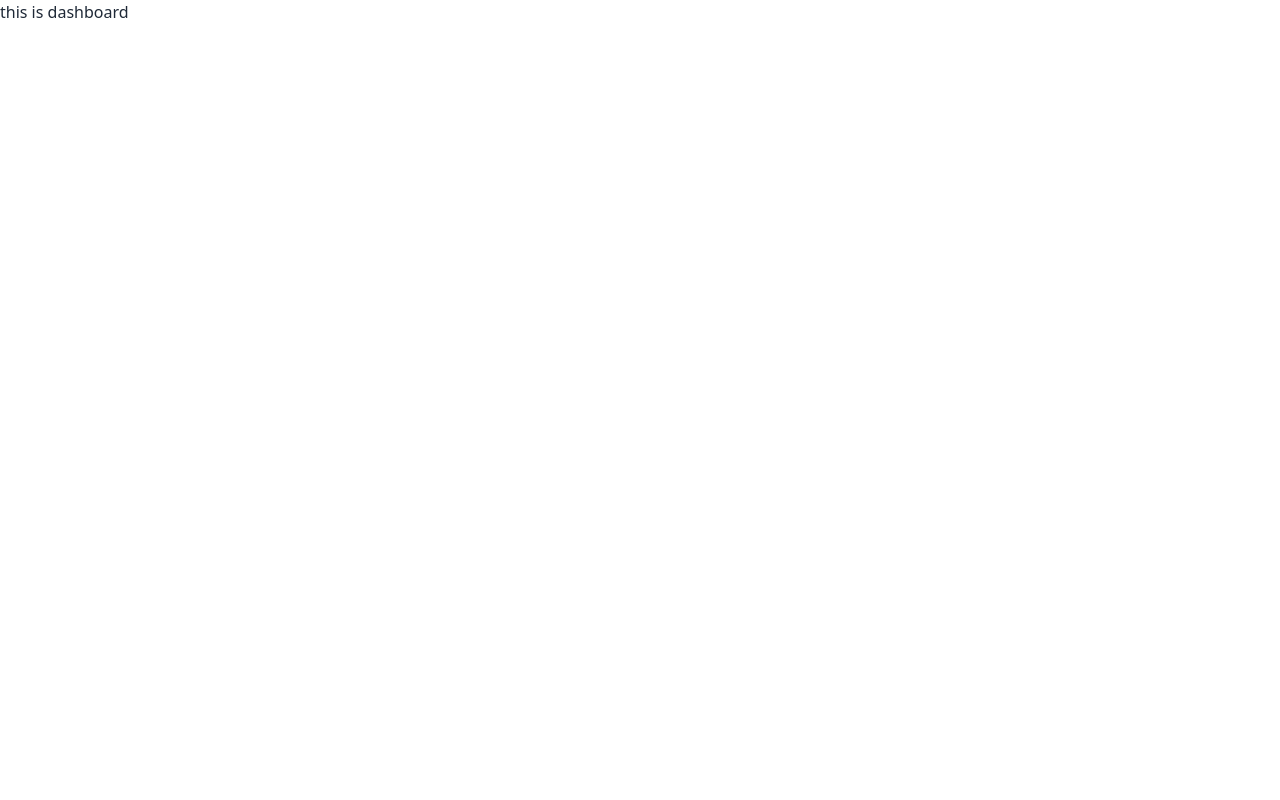
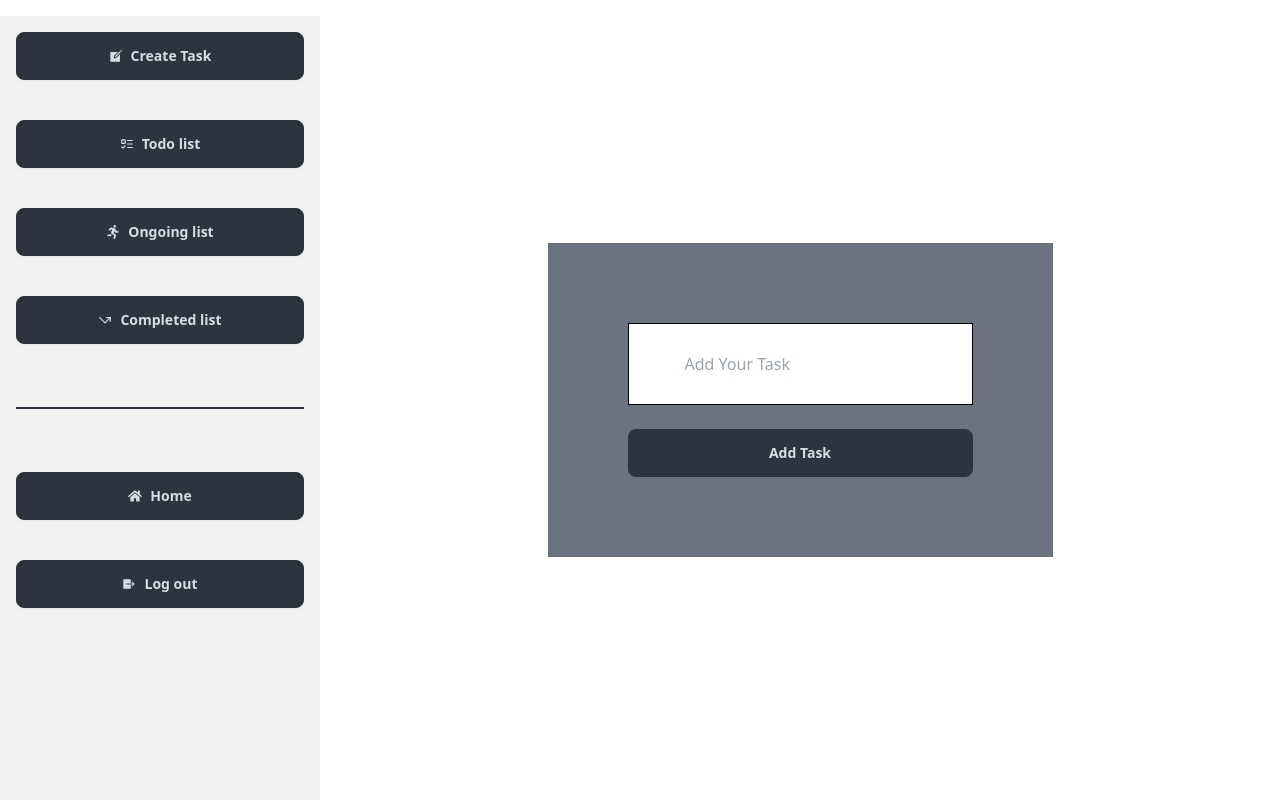
Before and after one commit to Digontha/task-client, a React (Vite) app: page /dashboard in a window 1280 px wide. Built offline with nearby package versions, Linux system fonts and the light colour scheme; no server answers.

Commit message:
create dashboard routes like create task,todo list,ongoing list,completed list

```diff
--- a/src/Pages/Dashboard.jsx
+++ b/src/Pages/Dashboard.jsx
@@ -1,10 +1,53 @@
-import React from 'react';
+import React, { useContext } from 'react';
+import { Link, Outlet, useNavigate } from 'react-router-dom';
+import { IoCreateSharp } from "react-icons/io5";
+import { LuListTodo } from "react-icons/lu";
+import { FaHome, FaRunning } from "react-icons/fa";
+import { TbArrowElbowRight } from "react-icons/tb";
+import { IoLogOutSharp } from "react-icons/io5";
+import { AuthContext } from '../AuthProvider/AuthProvider';
+const Dashboard = () => {
+    const {logOut}=useContext(AuthContext)
+    const navigate=useNavigate()
+    const handleLogOut=() => {
+        logOut()
+        .then(res=>{
+            console.log(res);
+            navigate("/login")
+        })
+    }
+    return (
+        <>
+            <div className="drawer lg:drawer-open">
+                <input id="my-drawer-2" type="checkbox" className="drawer-toggle" />
+                <div className="drawer-content flex flex-col items-center justify-center">
+                    <Outlet></Outlet>
+                    <label htmlFor="my-drawer-2" className="btn btn-primary drawer-button lg:hidden">Open drawer</label>
 
-const Dashboard = () => {
-    return (
-        <div>
-            this is dashboard
-        </div>
+                </div>
+                <div className="drawer-side">
+                    <label htmlFor="my-drawer-2" aria-label="close sidebar" className="drawer-overlay"></label>
+                    <ul className="menu p-4 w-80 min-h-full bg-base-200 text-base-content mt-4">
+                        {/* Sidebar content here */}
+                        <Link to="/dashboard"><li className='btn btn-neutral mb-10 w-full'><p><IoCreateSharp></IoCreateSharp> Create Task</p></li></Link>
+                        <Link to="/dashboard/todo"><li className='btn btn-neutral mb-10 w-full'><p><LuListTodo></LuListTodo>Todo list</p></li></Link>
+                        <Link to="/dashboard/ongoing"><li className='btn btn-neutral mb-10 w-full'><p><FaRunning></FaRunning>Ongoing list</p></li></Link>
+                        <Link to="/dashboard/completed"><li className='btn btn-neutral mb-10 w-full'><p><TbArrowElbowRight></TbArrowElbowRight>Completed list</p></li></Link>
+
+                        <div className='flex flex-col w-full'>
+                            <div className="divider divider-neutral"></div>
+                        </div>
+
+                        <div className='mt-10'>
+                            <Link to="/"><li className='btn btn-neutral mb-10 w-full'><p><FaHome></FaHome>Home</p></li></Link>
+                            <Link onClick={handleLogOut}><li className='btn btn-neutral mb-10 w-full'><p><IoLogOutSharp></IoLogOutSharp> Log out</p></li></Link>
+                        </div>
+                    </ul>
+
+
+                </div>
+            </div>
+        </>
     );
 };
 
--- /dev/null
+++ b/src/Pages/Dashboard/Completed.jsx
@@ -0,0 +1,11 @@
+import React from 'react';
+
+const Completed = () => {
+    return (
+        <div>
+            Completed task
+        </div>
+    );
+};
+
+export default Completed;
--- /dev/null
+++ b/src/Pages/Dashboard/CreateTask.jsx
@@ -0,0 +1,14 @@
+import React from 'react';
+
+const CreateTask = () => {
+    return (
+       <>
+       <div className=' flex flex-col gap-6 p-20 bg-gray-500'>
+        <input className='border border-5 border-black px-14 py-7' placeholder='Add Your Task' type="text" />
+        <input className='btn btn-neutral' type="submit" value="Add Task"/>
+       </div>
+       </>
+    );
+};
+
+export default CreateTask;
--- /dev/null
+++ b/src/Pages/Dashboard/OnGoing.jsx
@@ -0,0 +1,11 @@
+import React from 'react';
+
+const OnGoing = () => {
+    return (
+        <div>
+            OnGoing task
+        </div>
+    );
+};
+
+export default OnGoing;
--- /dev/null
+++ b/src/Pages/Dashboard/TodoList.jsx
@@ -0,0 +1,11 @@
+import React from 'react';
+
+const TodoList = () => {
+    return (
+        <div>
+            Todo list
+        </div>
+    );
+};
+
+export default TodoList;
```
Also changed, not shown: src/Router/Route.jsx (+23 -1 lines).
